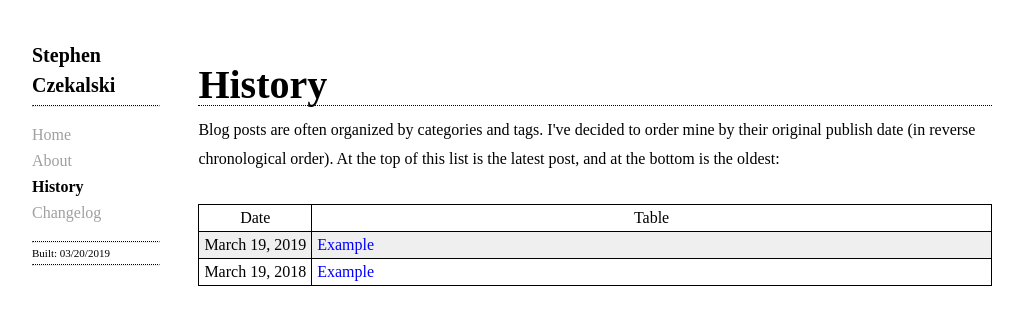
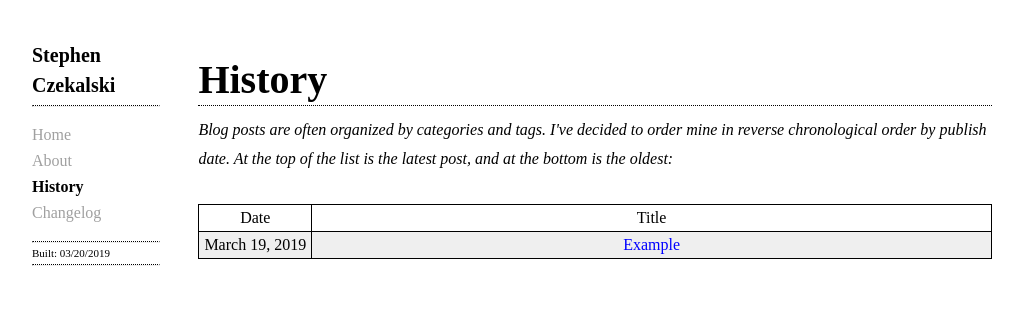
Before and after one commit to stephencz/old-stephencz-com, a Jekyll site: the page built from history.html, in a window 1280 px wide. Shown: the top 325 px of the page, without its empty margins (128-1151 px from the left). Built offline with Jekyll 4.4.1, drawn with Linux system fonts in a browser that asks for light colours; nearby versions of some CDN libraries; some web fonts are replaced.

```diff
--- a/_sass/post.scss
+++ b/_sass/post.scss
@@ -10,13 +10,14 @@
 {
     font-size: 1.4em;
     color: $meta-color;
-    padding-bottom: 10px;
+    padding-bottom: 6px;
 }
 
 h1.post-title
 {
     border-bottom: 1px dotted #000;
     margin-bottom: 10px;
+    padding-bottom: 5px;
 }
 
 h1.post-title a:active,
@@ -34,7 +35,8 @@ h1.post-title a:hover
 
 h1.page-title
 {
-    padding-top: 25px;
+    padding-top: 20px;
+    padding-bottom: 5px;
 }
 
 
@@ -244,7 +246,6 @@ h1.page-title
     padding-left: 1px;
 }
 
-
 .post-body > p > sup > a:active,
 .post-body > p > sup > a:visited,
 .post-body > p > sup > a:link,
--- a/history.html
+++ b/history.html
@@ -2,15 +2,15 @@
 layout: page
 title: History
 ---
-<p>
-  Blog posts are often organized by categories and tags. I've decided to order mine by their original
-  publish date (in reverse chronological order). At the top of this list is the latest post, and at
-  the bottom is the oldest:
-</p>
-<table>
+<p><em>
+  Blog posts are often organized by categories and tags. I've decided to order mine in reverse
+  chronological order by publish date. At the top of the list is the latest post, and at the bottom
+  is the oldest:
+</em></p>
+<table style="text-align: center;">
   <tr>
     <th>Date</th>
-    <th>Table</th>
+    <th>Title</th>
   </tr>
 {% for post in site.posts %}
   <tr>
```
Also changed, not shown: _posts/2018-03-19-example.md (deleted, +0 -47 lines), changelog.md.
